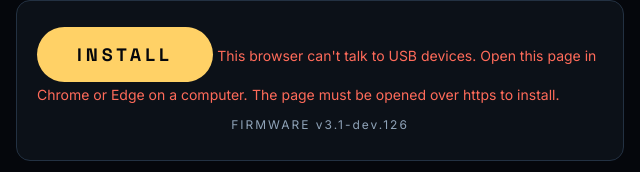
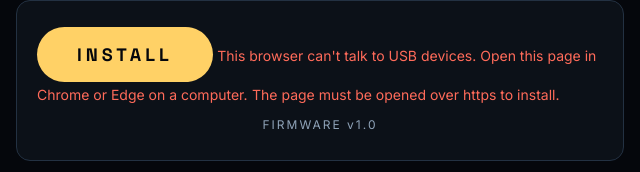
Before and after one commit to anakin130013/ShadowFleetGame, a plain HTML site: page index.html in a window 1280 px wide. Shown: the part 390-562 px from the top of the page, 320-960 px from the left. Drawn offline with Linux system fonts and the light colour scheme.

Commit message:
Web installer v1.0
Co-Authored-By: Claude Opus 5.5 <noreply@anthropic.com>

```diff
--- a/index.html
+++ b/index.html
@@ -46,7 +46,7 @@
       <span slot="unsupported" class="warn">This browser can't talk to USB devices. Open this page in Chrome or Edge on a computer.</span>
       <span slot="not-allowed" class="warn">The page must be opened over https to install.</span>
     </esp-web-install-button>
-    <span class="ver">FIRMWARE v3.1-dev.126</span>
+    <span class="ver">FIRMWARE v1.0</span>
   </div>
 
   <div class="card">
```
Also changed, not shown: manifest.json, 1 other file.
